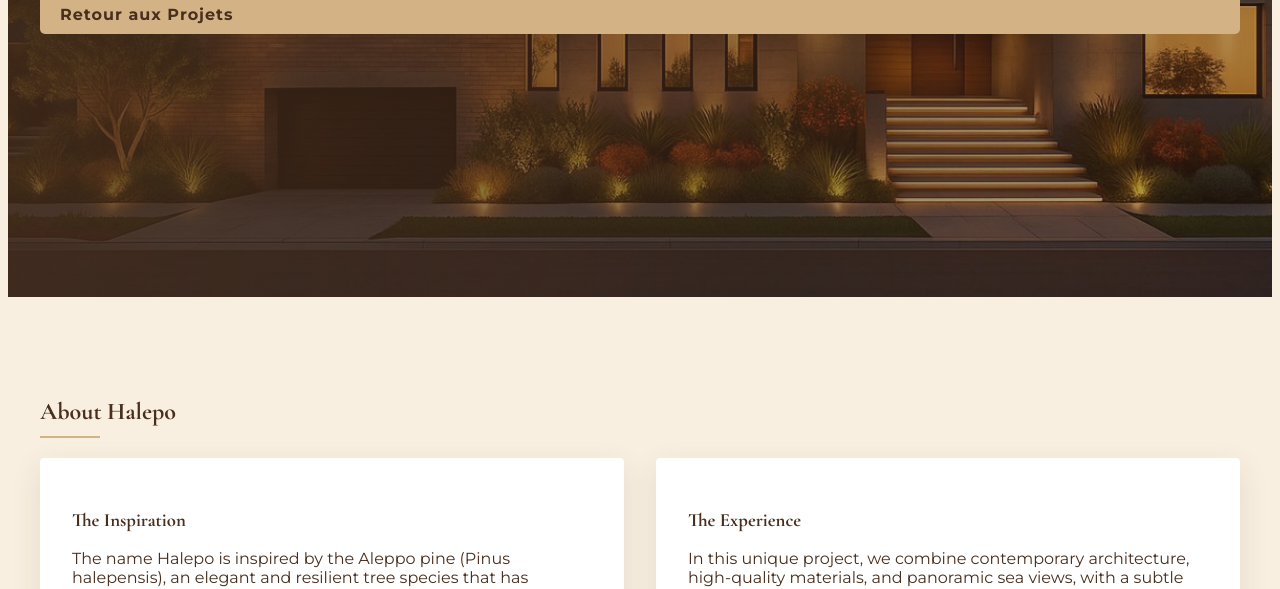
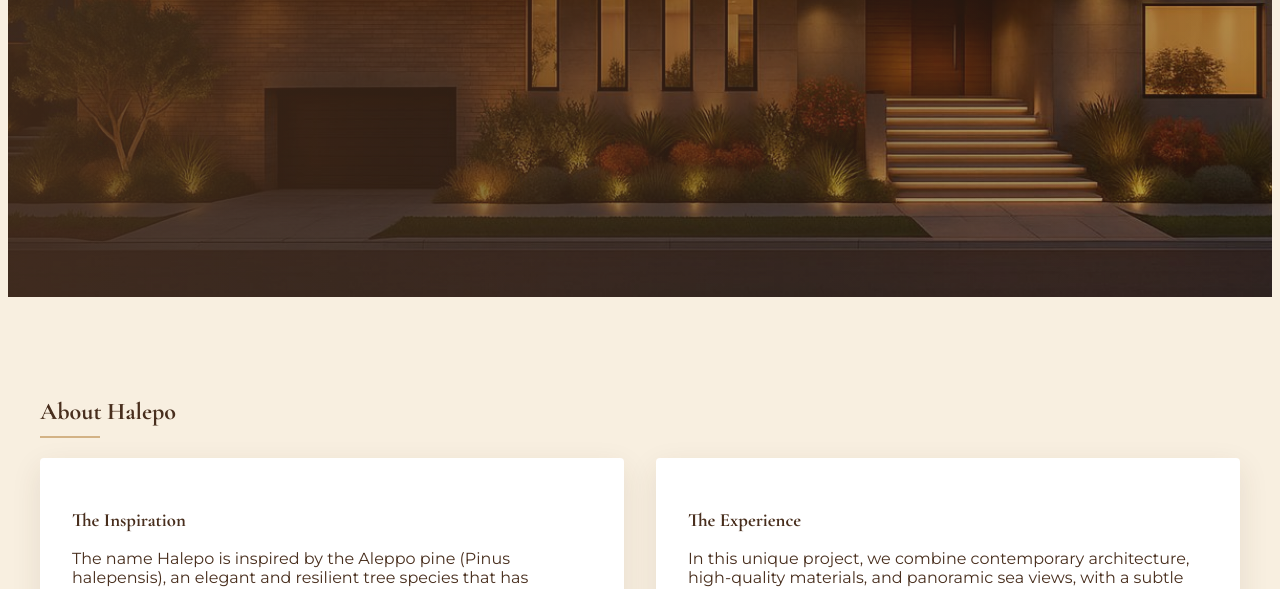
Before and after one commit to allo-les-anges/Maskarat, a plain HTML site: page projects/halepo/index.html in a window 1280 px wide. Shown: the part 511-1100 px from the top of the page. Drawn offline with nearby package versions, Linux system fonts and the light colour scheme.

Commit message:
Update index.html

```diff
--- a/projects/halepo/index.html
+++ b/projects/halepo/index.html
@@ -239,7 +239,6 @@
         <div class="content-container">
             <h1 class="logo">HALEPO</h1>
             <h2>Luxury Living in Altea Hills</h2>
-            <a href="https://www.amaru-resorts.com/projects/" class="back-button">Retour aux Projets</a>
             <div class="coming-soon">COMING SOON</div>
             <a href="https://www.amaru-resorts.com/projects/" class="discreet-back-button">Découvrir nos autres projets</a>
             <div class="scroll-indicator">
```
